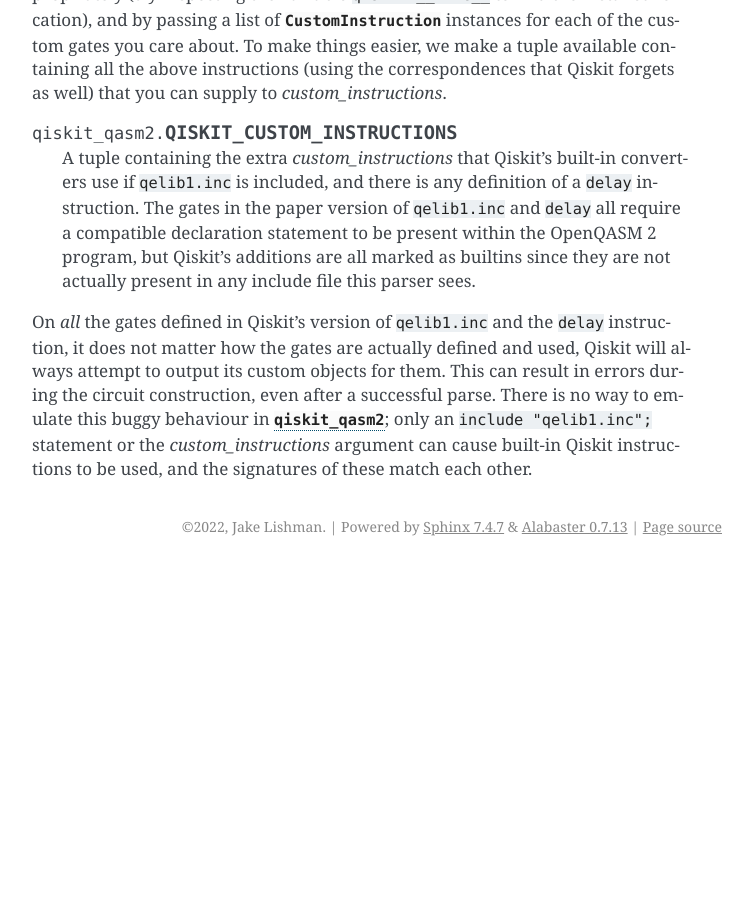
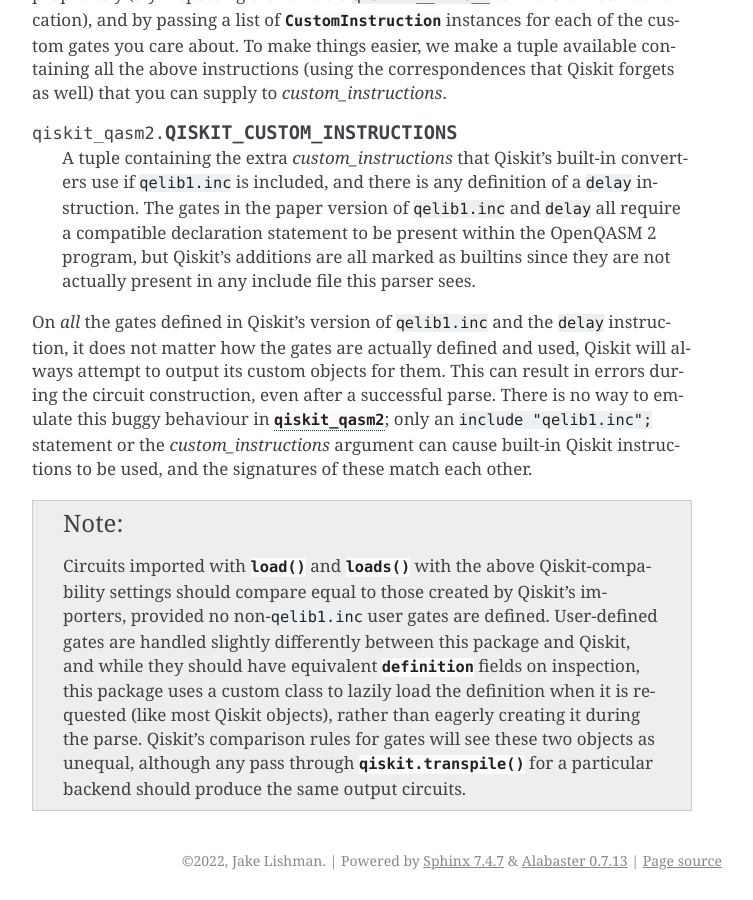
Before and after one commit to jakelishman/qiskit-qasm2, a Sphinx documentation site: the page built from docs/parse.rst, in a window 1280 px wide and 900 px high, scrolled down 2473 px. Shown: the whole window, without its empty margins (388-1141 px from the left). Built offline with Sphinx 7.4.7, drawn with Linux system fonts in a browser that asks for light colours; the version number is read from the project's files by our own code; before the commit the page ends 3039 px from its top, so only the background shows below that.

```diff
--- a/docs/parse.rst
+++ b/docs/parse.rst
@@ -119,3 +119,15 @@ its custom objects for them.  This can result in errors during the circuit const
 a successful parse.  There is no way to emulate this buggy behaviour in :mod:`qiskit_qasm2`; only an
 ``include "qelib1.inc";`` statement or the `custom_instructions` argument can cause built-in Qiskit
 instructions to be used, and the signatures of these match each other.
+
+.. note::
+
+   Circuits imported with :func:`load` and :func:`loads` with the above Qiskit-compability settings
+   should compare equal to those created by Qiskit's importers, provided no non-``qelib1.inc``
+   user gates are defined.  User-defined gates are handled slightly differently between this package
+   and Qiskit, and while they should have equivalent :attr:`definition
+   <qiskit.circuit.Instruction.definition>` fields on inspection, this package uses a custom class
+   to lazily load the definition when it is requested (like most Qiskit objects), rather than
+   eagerly creating it during the parse.  Qiskit's comparison rules for gates will see these two
+   objects as unequal, although any pass through :func:`qiskit.transpile()
+   <qiskit.compiler.transpile>` for a particular backend should produce the same output circuits.
```
Also changed, not shown: docs/changelog.rst (+8 -0 lines), 2 other files.
